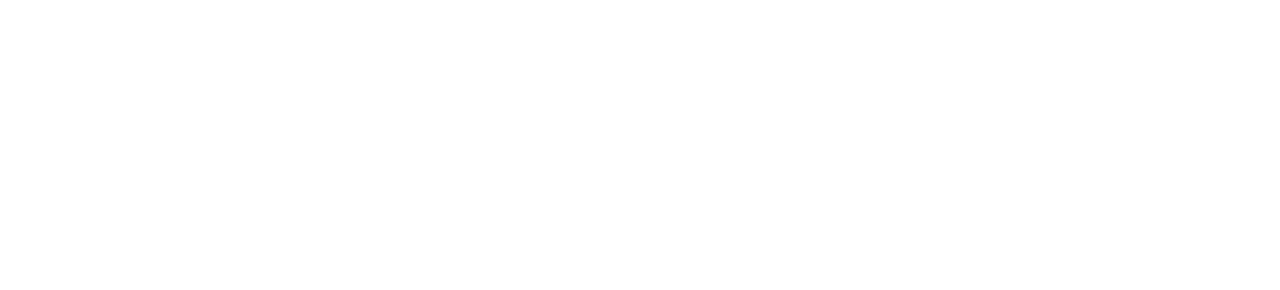
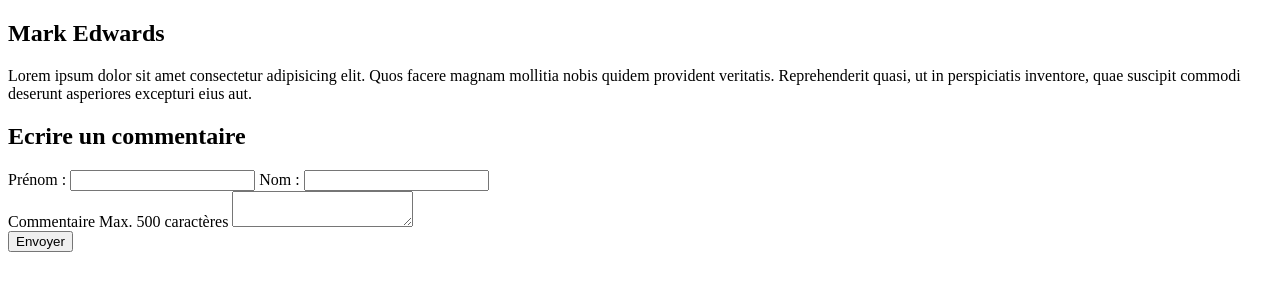
Before and after one commit to Hans-Hybani/Espace-Commentaire, a plain HTML site: page index.html in a window 1280 px wide. Drawn offline with Linux system fonts and the light colour scheme.

Commit message:
Mise en place de la structure de la page html

```diff
--- a/index.html
+++ b/index.html
@@ -6,6 +6,24 @@
         <title>Document</title>
 </head>
 <body>
+        <main>
+                <section>
+                        <h1>Mark Edwards</h1>
+                        <p>Lorem ipsum dolor sit amet consectetur adipisicing elit. Quos facere magnam mollitia nobis quidem provident veritatis. Reprehenderit quasi, ut in perspiciatis inventore, quae suscipit commodi deserunt asperiores excepturi eius aut.</p>
 
+                        <h2>Ecrire un commentaire</h2>
+                        <form action="">
+                                <label for="prenom">Prénom :</label>
+                                <input type="text" id="prenom">
+                                <label for="nom">Nom :</label>
+                                <input type="text" id="nom"><br>
+                                <label for="commentaire">Commentaire</label>
+                                <label for="instruction">Max. 500 caractères</label>
+                                <textarea name="" id=""></textarea><br>
+                                <button>Envoyer</button>
+
+                        </form>
+                </section>
+        </main>
 </body>
 </html>
```
